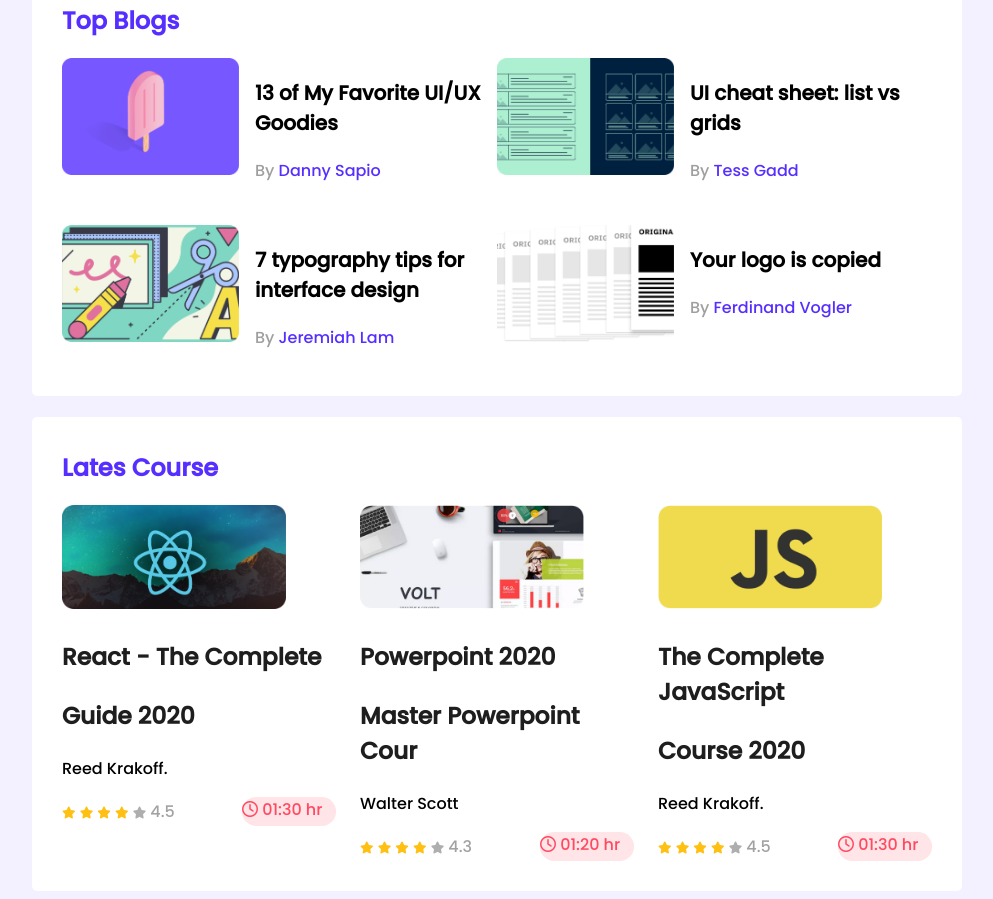
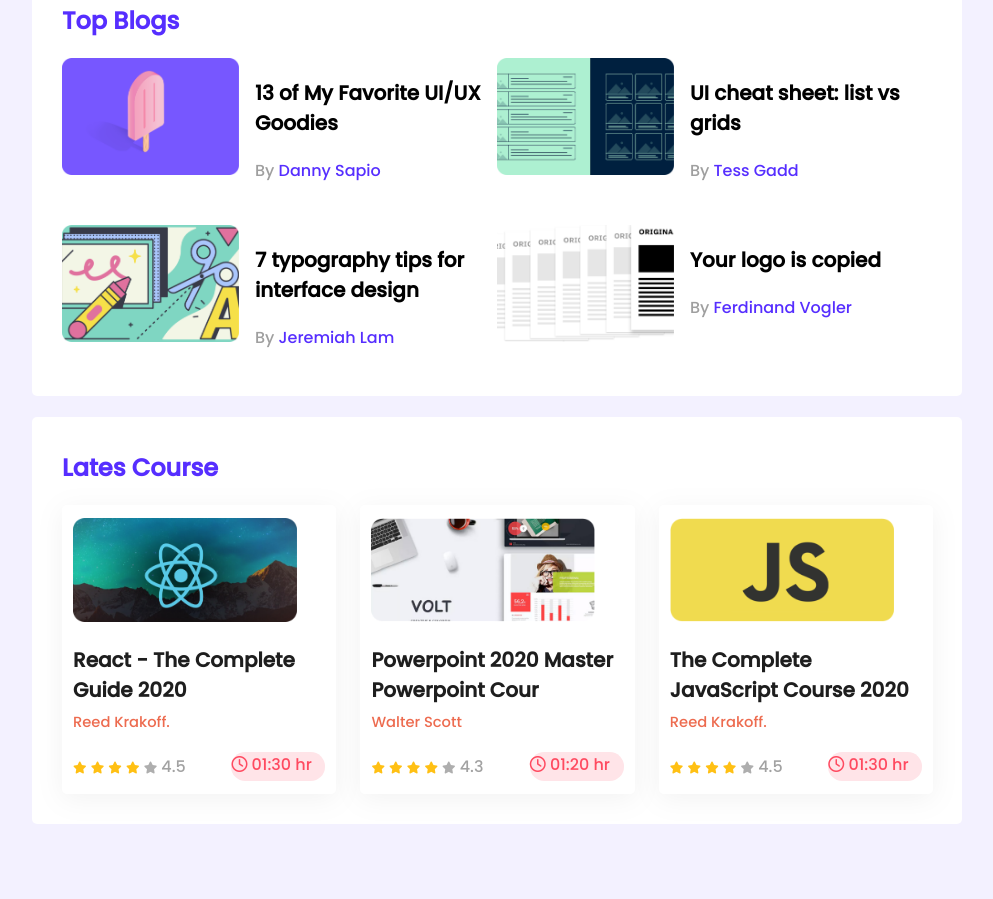
Before and after one commit to islamajbul/leader-board-css3, a plain HTML site: page index.html in a window 1280 px wide. Shown: the part 329-1228 px from the top of the page, without its empty margins (143-1136 px from the left). After the commit the page ends 1161 px from the top, so only its background shows below. Drawn offline with Linux system fonts and the light colour scheme.

Commit message:
drop-shadow-added

```diff
--- a/index.html
+++ b/index.html
@@ -1,5 +1,6 @@
 <!DOCTYPE html>
 <html lang="en">
+
 <head>
     <meta charset="UTF-8">
     <meta http-equiv="X-UA-Compatible" content="IE=edge">
@@ -10,6 +11,7 @@
     <!-- stylesheet -->
     <link rel="stylesheet" href="styles.css/style.css">
 </head>
+
 <body>
     <!-- Header Start -->
     <header>
@@ -105,10 +107,7 @@
                         <img src="images/courses/course-1.png" alt="">
                     </div>
                     <div class="course-detail">
-                    <div class="course-title">
-                        <h3>React - The Complete</h3>
-                        <h3>Guide 2020</h3>
-                    </div>
+                        <h3 class="course-title">React - The Complete Guide 2020</h3>
                         <p class="class-author">Reed Krakoff.</p>
                         <div class="course-info">
                             <div>
@@ -131,10 +130,7 @@
                         <img src="images/courses/course-2.png" alt="">
                     </div>
                     <div class="course-detail">
-                    <div class="course-title">
-                        <h3>Powerpoint 2020</h3>
-                        <h3>Master Powerpoint Cour</h3>
-                    </div>
+                        <h3 class="course-title">Powerpoint 2020 Master Powerpoint Cour</h3>
                         <p class="class-author">Walter Scott</p>
                         <div class="course-info">
                             <div>
@@ -157,10 +153,7 @@
                         <img src="images/courses/course-3.png" alt="">
                     </div>
                     <div class="course-detail">
-                    <div class="course-title">
-                        <h3>The Complete JavaScript</h3>
-                        <h3>Course 2020</h3>
-                    </div>
+                        <h3 class="course-title">The Complete JavaScript Course 2020</h3>
                         <p class="class-author">Reed Krakoff.</p>
                         <div class="course-info">
                             <div>
@@ -182,4 +175,5 @@
         </section>
     </main>
 </body>
+
 </html>
--- a/styles.css/style.css
+++ b/styles.css/style.css
@@ -95,18 +95,34 @@ hr {
 }
 
 /* ------------- Courses Styles ------------- */
-.courses{
+.courses {
     display: grid;
     grid-template-columns: repeat(3, 1fr);
     grid-column-gap: 24px;
+}
+.course{
+    Width: 252.42px;
+    border-radius: 5px;
+    padding: 13px 11px;
+    background: #FFFFFF;
+    filter: drop-shadow(0px 5.34229px 13.3557px rgba(0, 0, 0, 0.05));
 }
 .course .course-banner img {
     width: 224px;
     height: 104px;
 }
-.course-title{
+
+.course-title {
     color: #1E1E1E;
     font-size: 20px;
+    margin-top: 16px;
+    margin-bottom: 7px;
+}
+.class-author{
+    color: #ED6B4F;
+    font-size: 14.6913px;
+    margin-top: 0;
+    margin-bottom: 19px;
 }
 
 .course-info {
@@ -117,6 +133,7 @@ hr {
 
 .fa-star {
     font-size: 12px;
+
 }
 
 .fa-star.filled {
```
Lines whose indentation alone changed are shown as unchanged.
